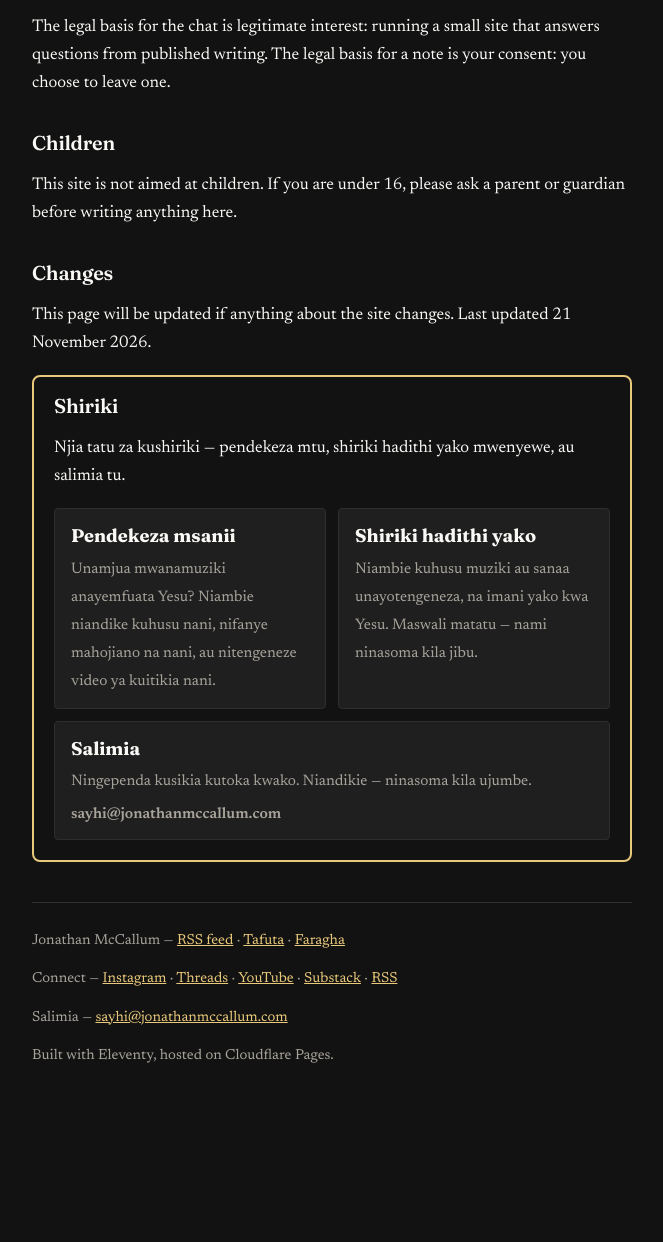
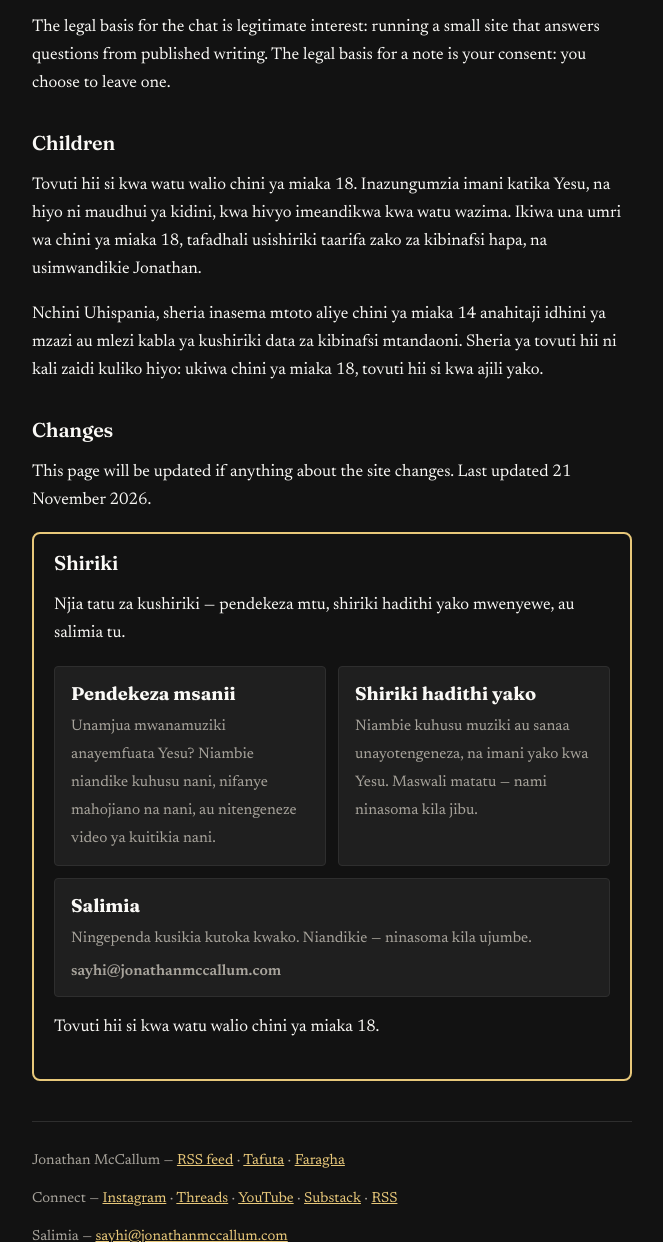
Before and after one commit to streamjonathan/jonathanmccallum-sw, an Eleventy site: page content/pages/privacy.md in a window 1280 px wide. Shown: the part 1542-2784 px from the top of the page, without its empty margins (308-971 px from the left). Before the commit the page ends 2672 px from the top, so only its background shows below. Built offline with nearby package versions, Linux system fonts and the light colour scheme; Eleventy itself is replaced by a stand-in of ours; files that its build step writes are made by us from their sources.

Commit message:
Under-18 policy: site is not for people under 18 [sw]

```diff
--- a/_includes/get-involved.njk
+++ b/_includes/get-involved.njk
@@ -16,4 +16,5 @@
       <span class="get-involved__email" data-contact-email-text>Nitumiwe barua pepe</span>
     </a>
   </div>
+  <p class="get-involved__note">Tovuti hii si kwa watu walio chini ya miaka 18.</p>
 </section>
--- a/content/pages/privacy.md
+++ b/content/pages/privacy.md
@@ -42,7 +42,9 @@ The legal basis for the chat is legitimate interest: running a small site that a
 
 ## Children
 
-This site is not aimed at children. If you are under 16, please ask a parent or guardian before writing anything here.
+Tovuti hii si kwa watu walio chini ya miaka 18. Inazungumzia imani katika Yesu, na hiyo ni maudhui ya kidini, kwa hivyo imeandikwa kwa watu wazima. Ikiwa una umri wa chini ya miaka 18, tafadhali usishiriki taarifa zako za kibinafsi hapa, na usimwandikie Jonathan.
+
+Nchini Uhispania, sheria inasema mtoto aliye chini ya miaka 14 anahitaji idhini ya mzazi au mlezi kabla ya kushiriki data za kibinafsi mtandaoni. Sheria ya tovuti hii ni kali zaidi kuliko hiyo: ukiwa chini ya miaka 18, tovuti hii si kwa ajili yako.
 
 ## Changes
 
```
